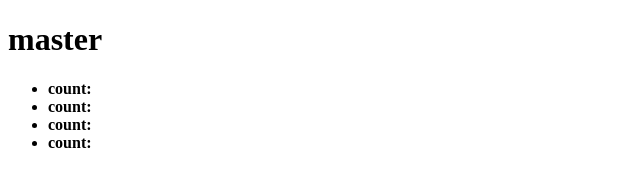
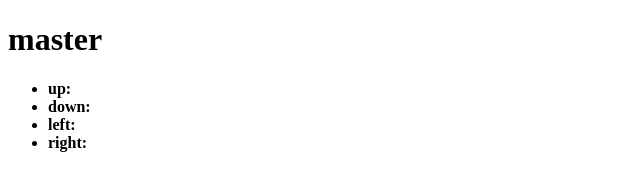
Before and after one commit to FelixXP/gesture, a plain HTML site: page index.html in a window 1280 px wide. Shown: the full height of the page, 0-640 px from the left. Drawn offline with Linux system fonts and the light colour scheme.

Commit message:
fix bugs

```diff
--- a/index.html
+++ b/index.html
@@ -10,10 +10,10 @@
 <body>
 	<h1 id="current">master</h1>
 	<ul id="gest">
-		<li class="gest-up"><strong>count:</strong><i></i></li>
-		<li class="gest-down"><strong>count:</strong><i></i></li>
-		<li class="gest-left"><strong>count:</strong><i></i></li>
-		<li class="gest-right"><strong>count:</strong><i></i></li>
+		<li class="gest-up"><strong>up:</strong><i></i></li>
+		<li class="gest-down"><strong>down:</strong><i></i></li>
+		<li class="gest-left"><strong>left:</strong><i></i></li>
+		<li class="gest-right"><strong>right:</strong><i></i></li>
 	</ul>
 
 
```
